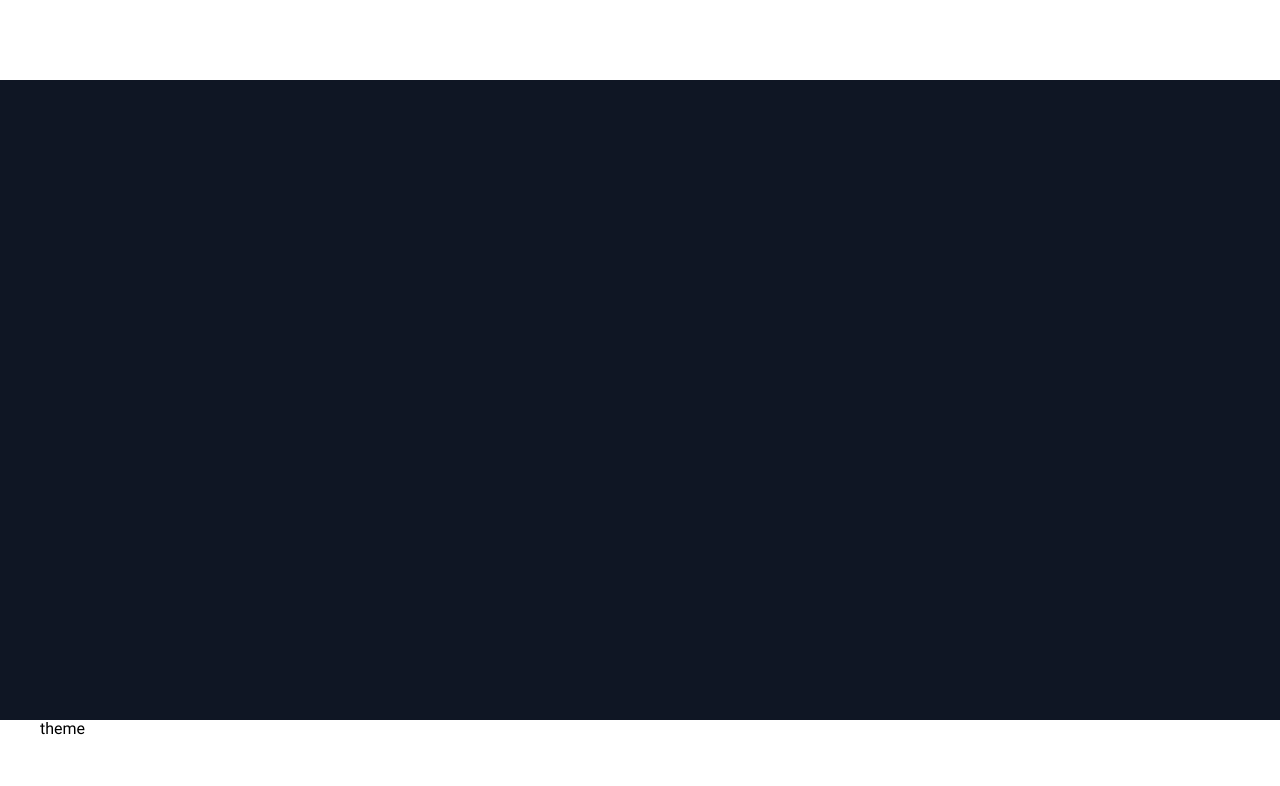
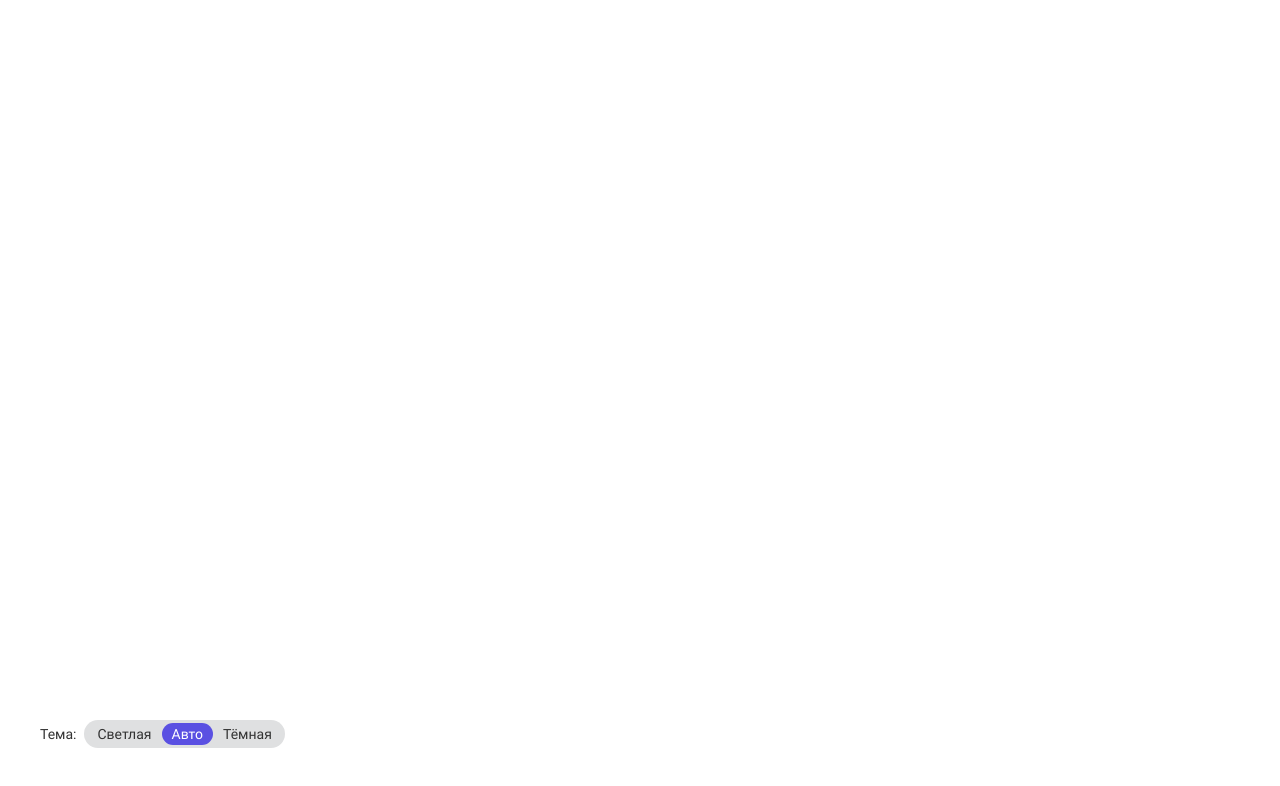
Before and after one commit to Konokhov/portfolio, a React (Vite) app: page / in a window 1280 px wide. Shown: the top 786 px of the page. Built offline with nearby package versions, Linux system fonts and the light colour scheme.

Commit message:
Добавляет компонент изменения темы

```diff
--- a/src/app/index.tsx
+++ b/src/app/index.tsx
@@ -1,14 +1,32 @@
+import {ChangeEvent} from 'react';
 import Footer from '@components/footer';
 import Header from '@components/header';
 import MainContent from '@components/main-content';
 import PageLayout from '@components/page-layout';
+import useTheme from '../hooks/use-theme';
 
 function App() {
+  const {theme, setTheme} = useTheme();
+
+  const toggleTheme = (e: ChangeEvent<HTMLInputElement>) => {
+    switch (e.target.value) {
+      case 'dark':
+        setTheme('dark');
+        break;
+      case 'light':
+        setTheme('light');
+        break;
+      case 'auto':
+        setTheme('auto');
+        break;
+    }
+  };
+
   return (
     <PageLayout>
       <Header />
       <MainContent />
-      <Footer />
+      <Footer toggleTheme={toggleTheme} theme={theme} />
     </PageLayout>
   );
 }
--- a/src/components/footer/index.tsx
+++ b/src/components/footer/index.tsx
@@ -1,10 +1,19 @@
+import {ChangeEvent} from 'react';
 import Container from '@components/container';
+import ThemeToggle from '@components/theme-toggle';
 import styles from './style.module.scss';
 
-function Footer() {
+interface FooterProps {
+  toggleTheme: (e: ChangeEvent<HTMLInputElement>) => void;
+  theme: string;
+}
+
+function Footer({toggleTheme, theme}: FooterProps) {
   return (
     <footer className={styles.footer}>
-      <Container>theme</Container>
+      <Container>
+        <ThemeToggle toggleTheme={toggleTheme} theme={theme} />
+      </Container>
     </footer>
   );
 }
--- a/src/components/main-content/style.module.scss
+++ b/src/components/main-content/style.module.scss
@@ -2,6 +2,4 @@
 
 .content {
   flex: 1 1 auto;
-
-  background-color: $ebony;
 }
--- /dev/null
+++ b/src/components/theme-toggle/index.tsx
@@ -0,0 +1,38 @@
+import {ChangeEvent} from 'react';
+import styles from './style.module.scss';
+
+interface ThemeToggleProps {
+  toggleTheme: (e: ChangeEvent<HTMLInputElement>) => void;
+  theme: string;
+}
+
+function ThemeToggle({toggleTheme, theme}: ThemeToggleProps) {
+  const items: {value: string; text: string}[] = [
+    {value: 'light', text: 'Светлая'},
+    {value: 'auto', text: 'Авто'},
+    {value: 'dark', text: 'Тёмная'},
+  ];
+
+  return (
+    <fieldset className={styles.toggle}>
+      <span className={styles.title}>Тема:</span>
+      <div className={styles.theme}>
+        {items.map((item) => (
+          <label key={item.value} className={styles.label}>
+            <input
+              className={styles.control}
+              name="toggle"
+              type="radio"
+              value={item.value}
+              checked={theme === item.value}
+              onChange={toggleTheme}
+            />
+            <span className={styles.text}>{item.text}</span>
+          </label>
+        ))}
+      </div>
+    </fieldset>
+  );
+}
+
+export default ThemeToggle;
--- /dev/null
+++ b/src/components/theme-toggle/style.module.scss
@@ -0,0 +1,67 @@
+@import '@styles/abstracts/variables';
+
+.toggle {
+  display: flex;
+  gap: 0.5em;
+  align-items: center;
+
+  border: 0;
+
+  padding: 0;
+  margin: 0;
+}
+
+.title {
+  font-size: 12px;
+
+  @media #{$screen-tablet} {
+    font-size: 14px;
+  }
+}
+
+.theme {
+  display: inline-flex;
+
+  padding: 3px;
+
+  background-color: var(--bg-toggle);
+
+  border-radius: 2em;
+}
+
+.label {
+  position: relative;
+}
+
+.control {
+  appearance: none;
+
+  position: absolute;
+  top: 0;
+  left: 0;
+  box-sizing: border-box;
+
+  width: 100%;
+  height: 100%;
+
+  cursor: pointer;
+}
+
+.control:checked + .text {
+  background-color: var(--royal-blue);
+  color: var(--text-toggle);
+}
+
+.text {
+  display: block;
+
+  border-radius: 2em;
+
+  padding: 3px 10px;
+
+  font-size: 12px;
+
+  @media #{$screen-tablet} {
+    font-size: 14px;
+  }
+}
--- /dev/null
+++ b/src/hooks/use-theme.tsx
@@ -0,0 +1,26 @@
+import {useLayoutEffect, useState} from 'react';
+
+const isDarkTheme = window?.matchMedia('(prefers-color-scheme: dark)').matches;
+const defaultTheme = isDarkTheme ? 'dark' : 'light';
+
+function useTheme() {
+  const [theme, setTheme] = useState<string>(
+    localStorage.getItem('app-theme') || 'auto',
+  );
+
+  useLayoutEffect(() => {
+    if (theme === 'auto') {
+      document.documentElement.setAttribute('data-theme', defaultTheme);
+      localStorage.removeItem('app-theme');
+    }
+
+    if (theme !== 'auto') {
+      document.documentElement.setAttribute('data-theme', theme);
+      localStorage.setItem('app-theme', theme);
+    }
+  }, [theme]);
+
+  return {theme, setTheme};
+}
+
+export default useTheme;
--- a/src/styles/abstracts/_variables.scss
+++ b/src/styles/abstracts/_variables.scss
@@ -1,9 +1,11 @@
-$ebony: #0f1624;
-$mine-shaft: #333333;
-$royal-blue: #5a50e2;
-$iron: #dfe0e1;
-$shark: #2c2f35;
-$white: #ffffff;
+:root {
+  --ebony: #0f1624;
+  --mine-shaft: #333333;
+  --royal-blue: #5a50e2;
+  --iron: #dfe0e1;
+  --shark: #2c2f35;
+  --white: #ffffff;
+}
 
 $font-size-tiny: 14px;
 $font-size-base: 16px;
--- a/src/styles/base/_generic.scss
+++ b/src/styles/base/_generic.scss
@@ -11,10 +11,26 @@ html {
   height: 100vh;
 }
 
+html[data-theme='dark'] {
+  --bg: var(--ebony);
+  --color-text: var(--white);
+  --bg-toggle: var(--mine-shaft);
+  --text-toggle: var(--color-text);
+}
+
+html[data-theme='light'] {
+  --bg: var(--white);
+  --color-text: var(--mine-shaft);
+  --bg-toggle: var(--iron);
+  --text-toggle: var(--white);
+}
+
 body {
   height: 100vh;
 
   font-family: $font-family;
+  background-color: var(--bg);
+  color: var(--color-text);
 }
 
 #root {
```
